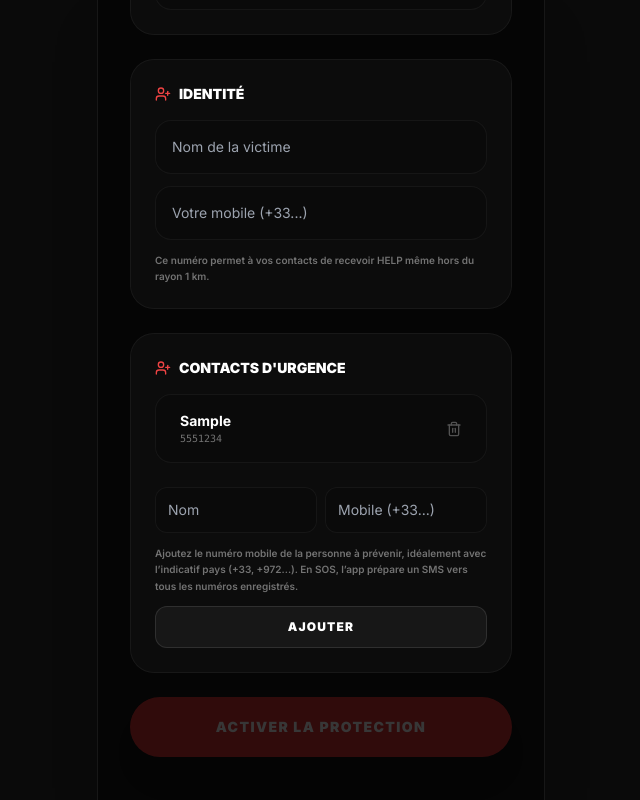
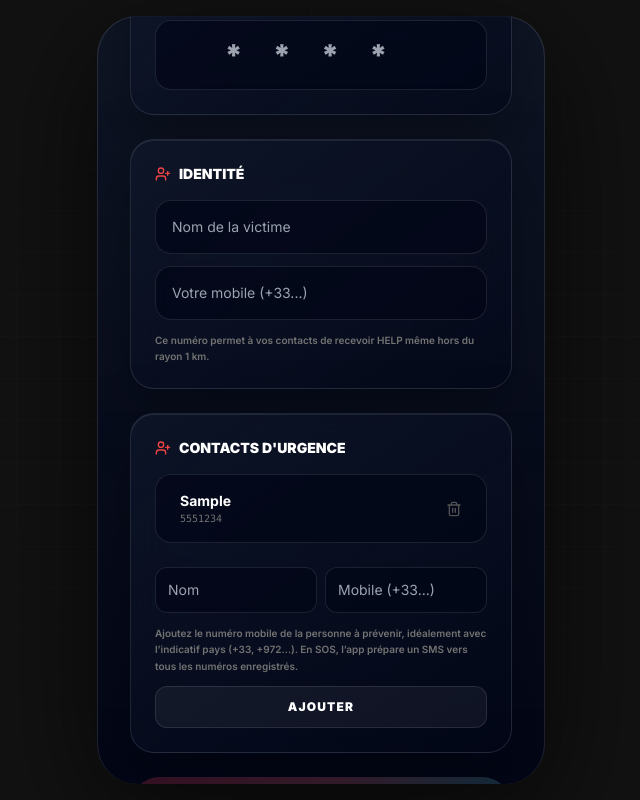
Before and after one commit to ambco13/Projet97, a React (Vite) app: page / in a window 1280 px wide. Both pictures are taken after typing "Sample", "5551234" into the empty fields and a click on the button "AJOUTER". Shown: the whole page, without its empty margins (319-959 px from the left). Built offline with nearby package versions, Linux system fonts and the light colour scheme; no server answers.

Commit message:
Expand modern redesign across all screens

```diff
--- a/App.tsx
+++ b/App.tsx
@@ -385,7 +385,7 @@ const App: React.FC = () => {
 
   return (
     <div
-      className="flex flex-col h-screen max-w-md mx-auto bg-[#050505] shadow-2xl overflow-hidden relative border-x border-neutral-900"
+      className="p97-shell flex flex-col h-screen max-w-md mx-auto overflow-hidden relative border-x border-white/10 sm:my-4 sm:h-[calc(100vh-2rem)] sm:rounded-[2.5rem]"
       dir={langMeta.dir}
     >
       <div className={`absolute inset-0 transition-opacity duration-1000 pointer-events-none z-0 ${state === 'EMERGENCY' ? 'opacity-100' : 'opacity-0'}`}>
@@ -393,7 +393,7 @@ const App: React.FC = () => {
       </div>
 
       <div
-        className="flex-1 relative z-10 overflow-y-auto scroll-smooth"
+        className="p97-scrollbar flex-1 relative z-10 overflow-y-auto scroll-smooth"
         onTouchStart={handleTouchStart}
         onTouchEnd={handleTouchEnd}
       >
@@ -441,7 +441,7 @@ const App: React.FC = () => {
       </div>
 
       {showNav && (
-        <nav className="absolute bottom-0 left-0 right-0 bg-neutral-900/95 backdrop-blur-3xl border-t border-white/5 px-4 flex justify-around items-center z-30 h-24 pb-6 shadow-[0_-10px_40px_rgba(0,0,0,0.5)]">
+        <nav className="absolute bottom-4 left-4 right-4 p97-glass rounded-[2rem] px-4 flex justify-around items-center z-30 h-20 shadow-[0_-10px_40px_rgba(0,0,0,0.35)]">
           <button onClick={() => { setActiveTab('PROTECTED'); setState('PROTECTED'); }} className={`flex flex-col items-center gap-1.5 transition-all duration-300 ${activeTab === 'PROTECTED' ? 'text-red-500 scale-110' : 'text-neutral-500 hover:text-neutral-300'}`}>
             <Shield size={22} fill={activeTab === 'PROTECTED' ? 'currentColor' : 'none'} />
             <span className="text-[9px] font-black uppercase tracking-widest">{t.active}</span>
--- a/components/MapView.tsx
+++ b/components/MapView.tsx
@@ -61,7 +61,7 @@ const MapView: React.FC<Props> = ({ lat, lng, zoom = 15 }) => {
   return (
     <div
       ref={mapRef}
-      className="w-full h-full rounded-2xl overflow-hidden shadow-inner"
+      className="w-full h-full rounded-2xl overflow-hidden shadow-inner saturate-125 contrast-110"
       style={{ touchAction: 'pan-x pan-y' }}
     />
   );
--- a/components/SetupView.tsx
+++ b/components/SetupView.tsx
@@ -77,7 +77,7 @@ const SetupView: React.FC<Props> = ({ onComplete, onLanguageChange, onCancel, in
   const isReady = ownerName.trim().length > 0 && ownerPhone.trim().length > 0 && contacts.length > 0 && pin.length === 4 && geoState === 'SUCCESS' && micState === 'SUCCESS';
 
   return (
-    <div className="p-8 pb-32 animate-in fade-in slide-in-from-bottom-6 duration-700 relative min-h-full">
+    <div className="p-6 sm:p-8 pb-32 animate-in fade-in slide-in-from-bottom-6 duration-700 relative min-h-full">
       <div className={`absolute top-20 z-50 ${isRtl ? 'left-6' : 'right-6'}`}>
         <button
           onClick={() => setShowLangMenu(!showLangMenu)}
@@ -119,7 +119,7 @@ const SetupView: React.FC<Props> = ({ onComplete, onLanguageChange, onCancel, in
               <ShieldCheck className="text-white" size={32} />
             </div>
             <div>
-              <h1 className="text-3xl font-black text-white tracking-tighter">{t.appTitle}</h1>
+              <h1 className="p97-title text-3xl font-black tracking-tighter">{t.appTitle}</h1>
               <p className="text-red-500 font-black text-[10px] uppercase tracking-[0.3em]">{t.guardianProtocol}</p>
             </div>
           </div>
@@ -127,13 +127,13 @@ const SetupView: React.FC<Props> = ({ onComplete, onLanguageChange, onCancel, in
       ) : (
         <div className="mb-10 relative min-h-14">
           <div>
-            <h2 className="text-3xl font-black text-white tracking-tighter">{t.settings}</h2>
+            <h2 className="p97-title text-3xl font-black tracking-tighter">{t.settings}</h2>
             <p className="text-red-500 text-[10px] font-black uppercase tracking-[0.2em]">{t.protocolEdition}</p>
           </div>
           {onCancel && (
             <button
               onClick={onCancel}
-              className={`absolute top-0 ${isRtl ? 'left-0' : 'right-0'} p-3 bg-neutral-900 rounded-2xl text-neutral-400 hover:text-white transition-colors`}
+              className={`absolute top-0 ${isRtl ? 'left-0' : 'right-0'} p-3 p97-glass rounded-2xl text-neutral-400 hover:text-white transition-colors`}
             >
               {isRtl ? <ArrowRight size={20} /> : <ArrowLeft size={20} />}
             </button>
@@ -142,7 +142,7 @@ const SetupView: React.FC<Props> = ({ onComplete, onLanguageChange, onCancel, in
       )}
 
       <div className="space-y-6">
-        <div className={`bg-neutral-900/40 rounded-3xl p-4 border flex items-center justify-between transition-colors ${dbState === 'CONNECTED' ? 'border-blue-500/20' : 'border-white/5'}`}>
+        <div className={`p97-glass rounded-3xl p-4 border flex items-center justify-between transition-colors ${dbState === 'CONNECTED' ? 'border-blue-500/20' : 'border-white/5'}`}>
            <div className="flex items-center gap-3">
              <Cloud className={dbState === 'CONNECTED' ? 'text-blue-500' : 'text-neutral-500 animate-pulse'} size={20} />
              <div>
@@ -155,7 +155,7 @@ const SetupView: React.FC<Props> = ({ onComplete, onLanguageChange, onCancel, in
 
         <div className="grid grid-cols-2 gap-3">
           <section className={`rounded-3xl p-5 border transition-all duration-500 flex flex-col items-center ${
-            geoState === 'SUCCESS' ? 'bg-green-500/5 border-green-500/20' : geoState === 'ERROR' ? 'bg-red-500/10 border-red-500/30' : 'bg-neutral-900/40 border-white/5'
+            geoState === 'SUCCESS' ? 'bg-green-500/5 border-green-500/20' : geoState === 'ERROR' ? 'bg-red-500/10 border-red-500/30' : 'p97-glass'
           }`}>
             <div className="flex justify-between w-full items-start mb-3">
               <h2 className="text-[10px] font-black text-white uppercase flex items-center gap-2">
@@ -171,7 +171,7 @@ const SetupView: React.FC<Props> = ({ onComplete, onLanguageChange, onCancel, in
           </section>
 
           <section className={`rounded-3xl p-5 border transition-all duration-500 flex flex-col items-center ${
-            micState === 'SUCCESS' ? 'bg-green-500/5 border-green-500/20' : micState === 'ERROR' ? 'bg-red-500/10 border-red-500/30' : 'bg-neutral-900/40 border-white/5'
+            micState === 'SUCCESS' ? 'bg-green-500/5 border-green-500/20' : micState === 'ERROR' ? 'bg-red-500/10 border-red-500/30' : 'p97-glass'
           }`}>
             <div className="flex justify-between w-full items-start mb-3">
               <h2 className="text-[10px] font-black text-white uppercase flex items-center gap-2">
@@ -187,24 +187,24 @@ const SetupView: React.FC<Props> = ({ onComplete, onLanguageChange, onCancel, in
           </section>
         </div>
 
-        <section className="bg-neutral-900/40 rounded-3xl p-6 border border-white/5">
+        <section className="p97-glass rounded-3xl p-6">
           <h2 className="text-sm font-black text-white mb-4 uppercase flex items-center gap-2"><Key size={16} className="text-red-500" />{t.pinCode}</h2>
           <input type="password" maxLength={4} inputMode="numeric" placeholder="****" value={pin} onChange={(e) => setPin(e.target.value.replace(/\D/g, ''))}
-            className="w-full bg-neutral-950 border border-white/5 rounded-2xl p-4 text-center text-3xl font-black tracking-[1em] text-white focus:ring-2 focus:ring-red-500 outline-none transition-all" />
+            className="w-full bg-slate-950/70 border border-white/10 rounded-2xl p-4 text-center text-3xl font-black tracking-[1em] text-white focus:ring-2 focus:ring-red-500 outline-none transition-all" />
         </section>
 
-        <section className="bg-neutral-900/40 rounded-3xl p-6 border border-white/5">
+        <section className="p97-glass rounded-3xl p-6">
           <h2 className="text-sm font-black text-white mb-4 uppercase flex items-center gap-2"><UserPlus size={16} className="text-red-500" />{t.identityLabel}</h2>
-          <input type="text" placeholder={t.identityPlaceholder} value={ownerName} onChange={(e) => setOwnerName(e.target.value)} className="w-full bg-neutral-950 border border-white/5 rounded-2xl p-4 text-sm text-white mb-3" />
-          <input type="tel" placeholder={t.ownerPhonePlaceholder || '+33...'} value={ownerPhone} onChange={(e) => setOwnerPhone(e.target.value)} className="w-full bg-neutral-950 border border-white/5 rounded-2xl p-4 text-sm text-white" />
+          <input type="text" placeholder={t.identityPlaceholder} value={ownerName} onChange={(e) => setOwnerName(e.target.value)} className="w-full bg-slate-950/70 border border-white/10 rounded-2xl p-4 text-sm text-white mb-3" />
+          <input type="tel" placeholder={t.ownerPhonePlaceholder || '+33...'} value={ownerPhone} onChange={(e) => setOwnerPhone(e.target.value)} className="w-full bg-slate-950/70 border border-white/10 rounded-2xl p-4 text-sm text-white" />
           <p className="text-[10px] leading-relaxed text-neutral-500 font-semibold mt-3">{t.ownerPhoneHint || 'Ce numéro permet à vos contacts de recevoir le HELP même hors du rayon 1 km.'}</p>
         </section>
 
-        <section className="bg-neutral-900/40 rounded-3xl p-6 border border-white/5">
+        <section className="p97-glass rounded-3xl p-6">
           <h2 className="text-sm font-black text-white mb-4 uppercase flex items-center gap-2"><UserPlus size={16} className="text-red-500" />{t.emergencyContacts}</h2>
           <div className="space-y-3 mb-6">
             {contacts.map(c => (
-              <div key={c.id} className="flex items-center justify-between bg-neutral-950 p-4 rounded-2xl border border-white/5">
+              <div key={c.id} className="flex items-center justify-between bg-slate-950/70 p-4 rounded-2xl border border-white/10">
                 <div className="text-left px-2">
                   <p className="font-bold text-white text-sm">{c.name}</p>
                   <p className="text-[10px] font-mono text-neutral-500">{c.phone}</p>
@@ -215,15 +215,15 @@ const SetupView: React.FC<Props> = ({ onComplete, onLanguageChange, onCancel, in
           </div>
           <div className="space-y-3">
             <div className="grid grid-cols-2 gap-2">
-              <input type="text" placeholder={t.contactNamePlaceholder} value={newName} onChange={(e) => setNewName(e.target.value)} className="bg-neutral-950 border border-white/5 rounded-xl p-3 text-sm text-white" />
-              <input type="tel" placeholder={t.contactPhonePlaceholder} value={newPhone} onChange={(e) => setNewPhone(e.target.value)} className="bg-neutral-950 border border-white/5 rounded-xl p-3 text-sm text-white" />
+              <input type="text" placeholder={t.contactNamePlaceholder} value={newName} onChange={(e) => setNewName(e.target.value)} className="bg-slate-950/70 border border-white/10 rounded-xl p-3 text-sm text-white" />
+              <input type="tel" placeholder={t.contactPhonePlaceholder} value={newPhone} onChange={(e) => setNewPhone(e.target.value)} className="bg-slate-950/70 border border-white/10 rounded-xl p-3 text-sm text-white" />
             </div>
             <p className="text-[10px] leading-relaxed text-neutral-500 font-semibold">{t.contactDeliveryHint}</p>
             <button onClick={addContact} className="w-full bg-white/5 border border-white/10 text-white font-black py-3 rounded-xl text-xs uppercase tracking-widest">{t.add}</button>
           </div>
         </section>
 
-        <button disabled={!isReady} onClick={() => onComplete(ownerName.trim(), ownerPhone.trim(), contacts, pin, guardianNetwork, language)} className="w-full bg-red-600 text-white font-black py-5 rounded-[2rem] shadow-2xl transition-all disabled:opacity-20 uppercase tracking-widest text-sm">
+        <button disabled={!isReady} onClick={() => onComplete(ownerName.trim(), ownerPhone.trim(), contacts, pin, guardianNetwork, language)} className="w-full p97-primary text-white font-black py-5 rounded-[2rem] shadow-2xl transition-all disabled:opacity-20 uppercase tracking-widest text-sm">
           {initialConfig?.pin ? t.saveChanges : t.activateProtection}
         </button>
       </div>
--- a/index.html
+++ b/index.html
@@ -27,9 +27,20 @@
     <script src="https://unpkg.com/leaflet@1.9.4/dist/leaflet.js" integrity="sha256-20nQCchB9co0qIjJZRGuk2/Z9VM+kNiyxNV1lvTlZBo=" crossorigin=""></script>
 
     <style>
+        :root {
+            color-scheme: dark;
+            --p97-bg: #050816;
+            --p97-card: rgba(15, 23, 42, 0.68);
+            --p97-line: rgba(148, 163, 184, 0.18);
+            --p97-red: #ff3b5f;
+            --p97-cyan: #22d3ee;
+        }
         body {
             font-family: 'Inter', sans-serif;
-            background-color: #0a0a0a;
+            background:
+                radial-gradient(circle at 20% 0%, rgba(34, 211, 238, 0.16), transparent 32rem),
+                radial-gradient(circle at 85% 18%, rgba(255, 59, 95, 0.18), transparent 28rem),
+                linear-gradient(135deg, #020617 0%, #050816 48%, #111827 100%);
             color: #ffffff;
             overflow: hidden;
             -webkit-tap-highlight-color: transparent;
@@ -38,6 +49,55 @@
             width: 100%;
             height: 100%;
         }
+        body::before {
+            content: '';
+            position: fixed;
+            inset: 0;
+            pointer-events: none;
+            background-image: linear-gradient(rgba(255,255,255,0.035) 1px, transparent 1px), linear-gradient(90deg, rgba(255,255,255,0.035) 1px, transparent 1px);
+            background-size: 42px 42px;
+            mask-image: radial-gradient(circle at center, black, transparent 72%);
+        }
+        .p97-shell {
+            background: linear-gradient(180deg, rgba(15, 23, 42, 0.82), rgba(2, 6, 23, 0.96));
+            box-shadow: 0 30px 120px rgba(0,0,0,.65), inset 0 1px 0 rgba(255,255,255,.12);
+        }
+        .p97-glass {
+            background: linear-gradient(145deg, rgba(15, 23, 42, 0.76), rgba(2, 6, 23, 0.58));
+            border: 1px solid rgba(148, 163, 184, 0.18);
+            box-shadow: inset 0 1px 0 rgba(255,255,255,.08), 0 24px 70px rgba(0,0,0,.34);
+            backdrop-filter: blur(22px);
+        }
+        .p97-aurora {
+            background: conic-gradient(from 180deg, rgba(34,211,238,.18), rgba(255,59,95,.22), rgba(99,102,241,.16), rgba(34,211,238,.18));
+            filter: blur(28px);
+        }
+        .p97-primary {
+            background: linear-gradient(135deg, #ff3b5f, #fb7185 48%, #22d3ee);
+            box-shadow: 0 16px 45px rgba(255, 59, 95, 0.28);
+        }
+        .p97-page {
+            background:
+                radial-gradient(circle at 12% 8%, rgba(34, 211, 238, 0.16), transparent 18rem),
+                radial-gradient(circle at 88% 22%, rgba(255, 59, 95, 0.18), transparent 20rem),
+                linear-gradient(180deg, rgba(15, 23, 42, 0.76), rgba(2, 6, 23, 0.92));
+        }
+        .p97-title {
+            background: linear-gradient(90deg, #ffffff 0%, #cffafe 48%, #fecdd3 100%);
+            -webkit-background-clip: text;
+            background-clip: text;
+            color: transparent;
+        }
+        .p97-soft {
+            background: linear-gradient(145deg, rgba(255,255,255,.08), rgba(255,255,255,.025));
+            border: 1px solid rgba(255,255,255,.12);
+        }
+        .p97-danger {
+            background: radial-gradient(circle at center, rgba(255, 59, 95, 0.35), transparent 62%), linear-gradient(135deg, #ef4444, #be123c);
+            box-shadow: 0 24px 70px rgba(239, 68, 68, 0.38);
+        }
+        .p97-scrollbar::-webkit-scrollbar { width: 4px; }
+        .p97-scrollbar::-webkit-scrollbar-thumb { background: rgba(148,163,184,.25); border-radius: 99px; }
         .emergency-pulse {
             animation: pulse-red 1.5s infinite;
         }
```
Also changed, not shown: components/EmergencyView.tsx (+8 -8 lines), components/HistoryView.tsx (+9 -9 lines), components/PinPad.tsx (+4 -4 lines), components/ProtectedView.tsx (+7 -7 lines).
